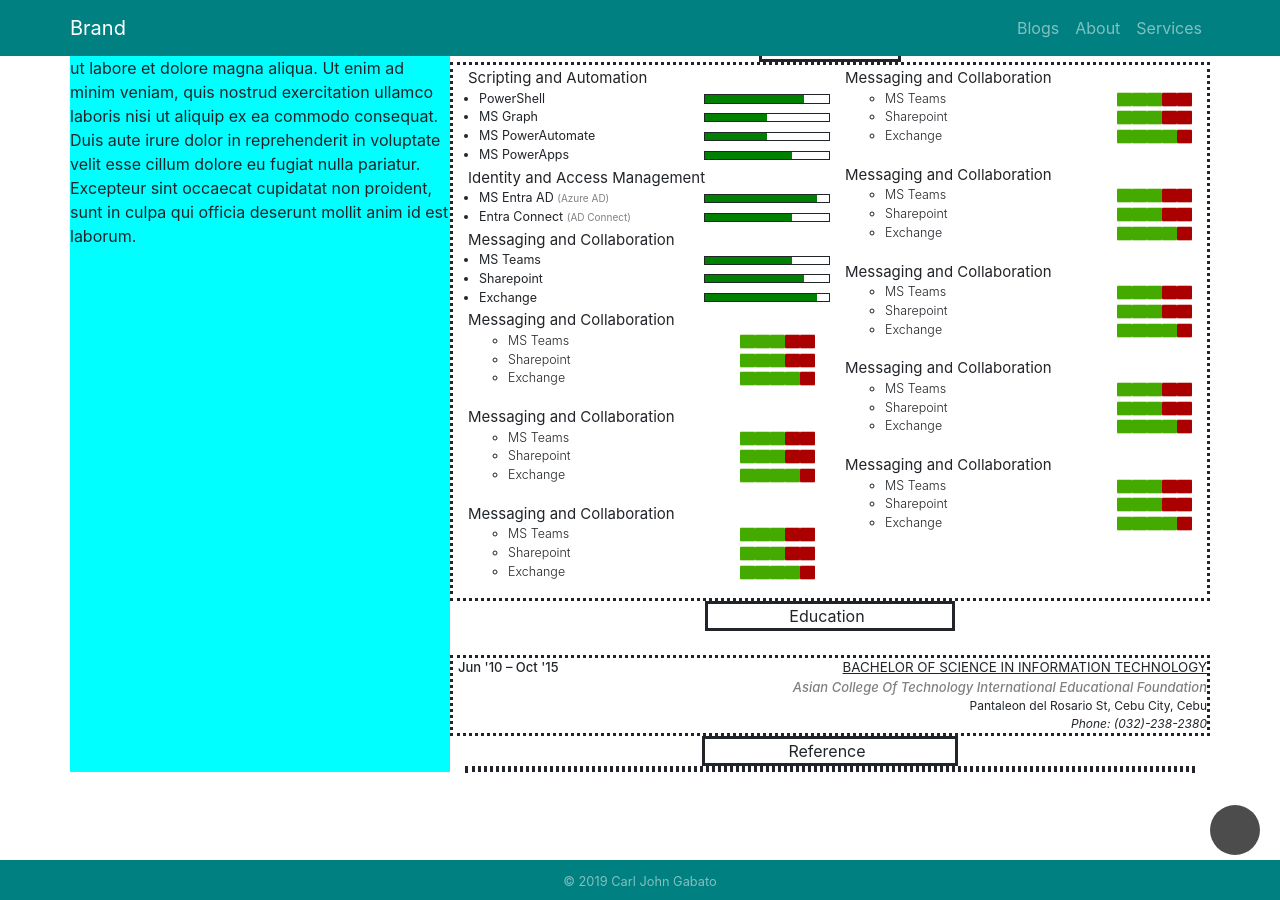
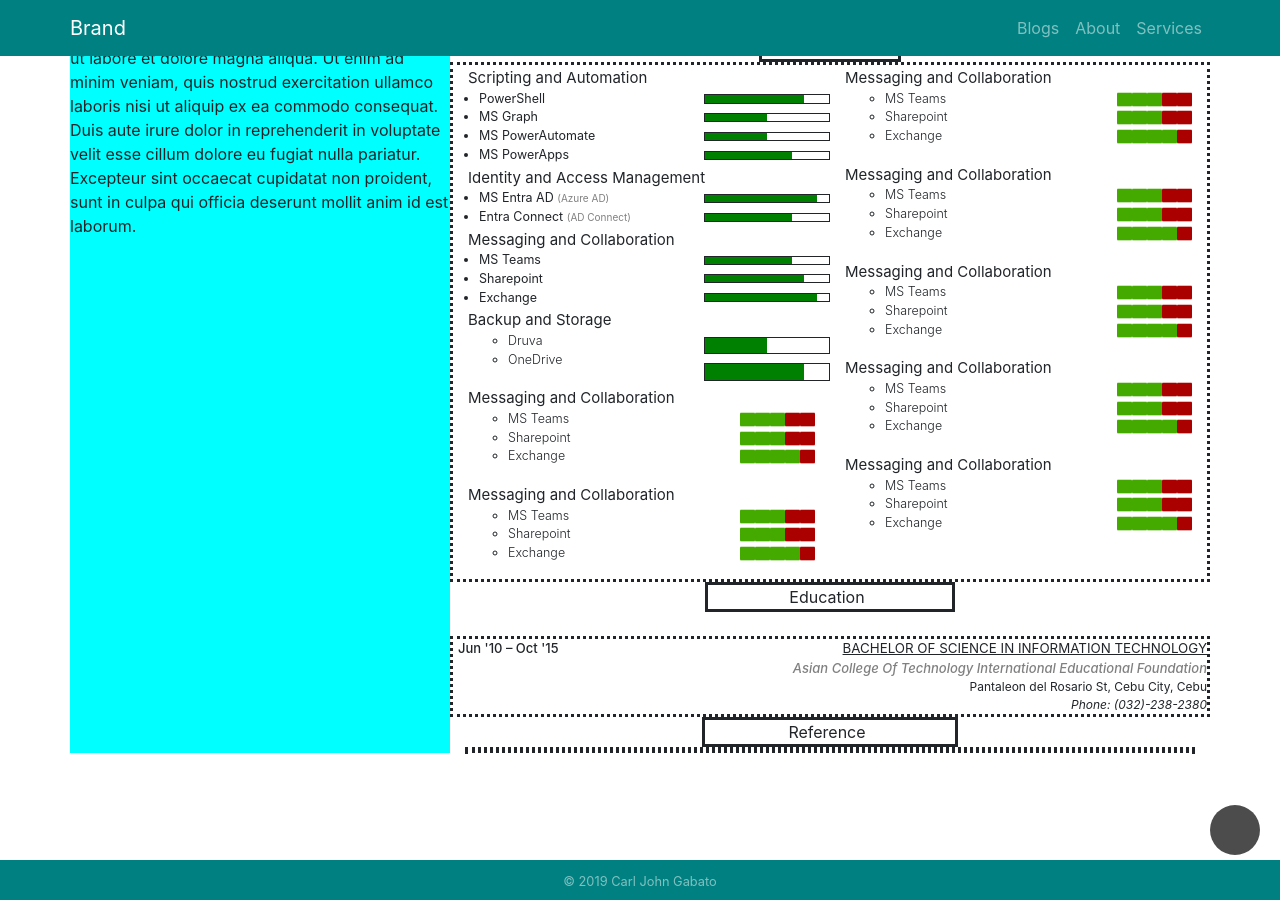
Before and after one commit to carljohngabato/aboutme, a Jekyll site: the page built from blogs.html, in a window 1280 px wide and 900 px high, scrolled down 1751 px. Built offline with Jekyll 4.4.1, drawn with Linux system fonts in a browser that asks for light colours; nearby versions of some CDN libraries.

```diff
--- a/blogs.html
+++ b/blogs.html
@@ -282,47 +282,27 @@
                         </div>
                         <div class="row">
                             <div class="col-lg-12 col-md-12 col-sm-12">
-                                <h8 class="skill-title">Messaging and Collaboration</h8>
+                                <h8 class="skill-title">Backup and Storage</h8>
                             </div>
                             <div class="col-lg-8 col-md-8 col-sm-8" style="width: 65%; height: auto;">
                                 <ul class="skills-list">
-                                    <li class="skill-svc">MS Teams</li>
-                                    <li class="skill-svc">Sharepoint</li>
-                                    <li class="skill-svc">Exchange</li>
+                                    <li class="skill-svc">Druva</li>
+                                    <li class="skill-svc">OneDrive</li>
                                 </ul>
                             </div>
                             <div class="col-lg-4 col-md-4 col-sm-4" style="width: 35%; height: auto;">
-                                <!--MNC-->
-                                <ul class="expertise">
-                                    <li class="skill-svc">
-                                        <div class="d-flex flex-row-reverse">
-                                        <div class="p2"><img class="red-bar" src="{{'/assets/images/red.png'}}" /></div>
-                                        <div class="p2"><img class="red-bar" src="{{'/assets/images/red.png'}}" /></div>
-                                        <div class="p2"><img class="green-bar" src="{{'/assets/images/green.png'}}" /></div>
-                                        <div class="p2"><img class="green-bar" src="{{'/assets/images/green.png'}}" /></div>
-                                        <div class="p2"><img class="green-bar" src="{{'/assets/images/green.png'}}" /></div>
-                                        </div>
-                                    </li>
-                                    <li class="skill-svc">
-                                        <div class="d-flex flex-row-reverse">
-                                        <div class="p2"><img class="red-bar" src="{{'/assets/images/red.png'}}" /></div>
-                                        <div class="p2"><img class="red-bar" src="{{'/assets/images/red.png'}}" /></div>
-                                        <div class="p2"><img class="green-bar" src="{{'/assets/images/green.png'}}" /></div>
-                                        <div class="p2"><img class="green-bar" src="{{'/assets/images/green.png'}}" /></div>
-                                        <div class="p2"><img class="green-bar" src="{{'/assets/images/green.png'}}" /></div>
-                                        </div>
-                                    </li>
-                                    <li class="skill-svc">
-                                        <div class="d-flex flex-row-reverse">
-                                        <div class="p2"><img class="red-bar" src="{{'/assets/images/red.png'}}" /></div>
-                                        <div class="p2"><img class="green-bar" src="{{'/assets/images/green.png'}}" /></div>
-                                        <div class="p2"><img class="green-bar" src="{{'/assets/images/green.png'}}" /></div>
-                                        <div class="p2"><img class="green-bar" src="{{'/assets/images/green.png'}}" /></div>
-                                        <div class="p2"><img class="green-bar" src="{{'/assets/images/green.png'}}" /></div>
-                                        </div>
-                                    </li>
-                                </ul>
-                                <!--END MNC-->
+                                <!-- #region BnS-->
+                                <div class="row sk-bar-row-50">
+                                    <div class="col-lg-12 sk-bar">
+                                        <div class="col-fill sk-bar-50"></div>
+                                    </div>
+                                </div>
+                                <div class="row sk-bar-row-50">
+                                    <div class="col-lg-12 sk-bar">
+                                        <div class="col-fill sk-bar-80"></div>
+                                    </div>
+                                </div>
+                                <!-- #endregion BnS-->
                             </div>
                         </div>
                         <div class="row">
```
